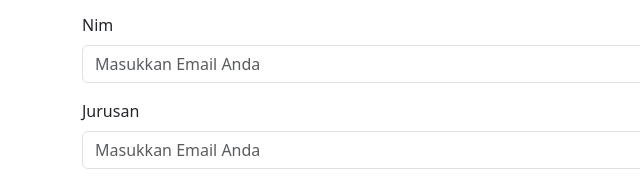
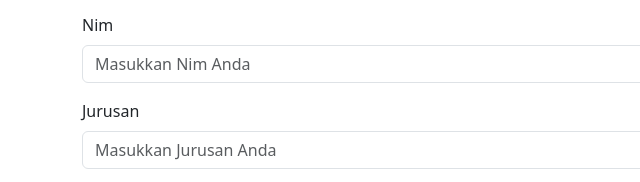
Before and after one commit to nand4mw/Template-Simple-CRUD-FE, a plain HTML site: page tambah.html in a window 1280 px wide. Shown: the part 161-343 px from the top of the page, 0-640 px from the left. Drawn offline with nearby package versions, Linux system fonts and the light colour scheme.

Commit message:
Update tambah.html
update form

```diff
--- a/tambah.html
+++ b/tambah.html
@@ -23,27 +23,30 @@
             type="text"
             class="form-control"
             id="nama"
+            name="nama"
             placeholder="Masukkan Nama Anda"
           />
         </div>
 
         <div class="mb-3">
-          <label for="email" class="form-label">Nim</label>
+          <label for="Nim" class="form-label">Nim</label>
           <input
-            type="email"
+            type="text"
             class="form-control"
-            id="email"
-            placeholder="Masukkan Email Anda"
+            id="Nim"
+            name="Nim"
+            placeholder="Masukkan Nim Anda"
           />
         </div>
 
         <div class="mb-3">
-          <label for="email" class="form-label">Jurusan</label>
+          <label for="Jurusan" class="form-label">Jurusan</label>
           <input
-            type="email"
+            type="text"
             class="form-control"
-            id="email"
-            placeholder="Masukkan Email Anda"
+            id="Jurusan"
+            name="Jurusan"
+            placeholder="Masukkan Jurusan Anda"
           />
         </div>
 
```
